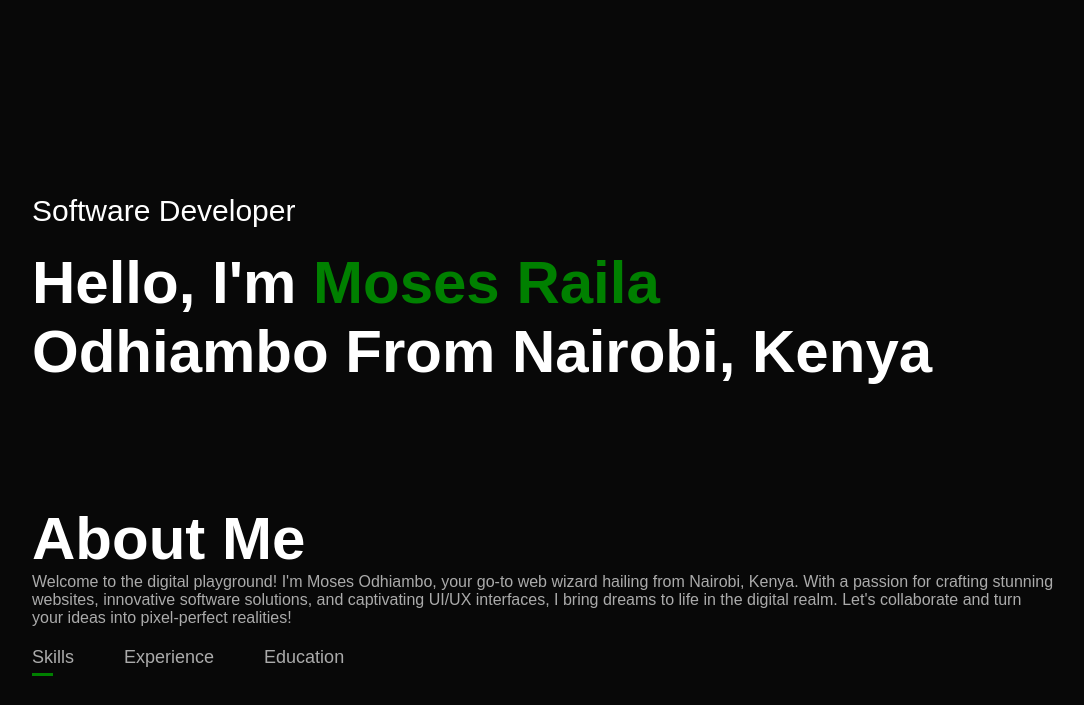
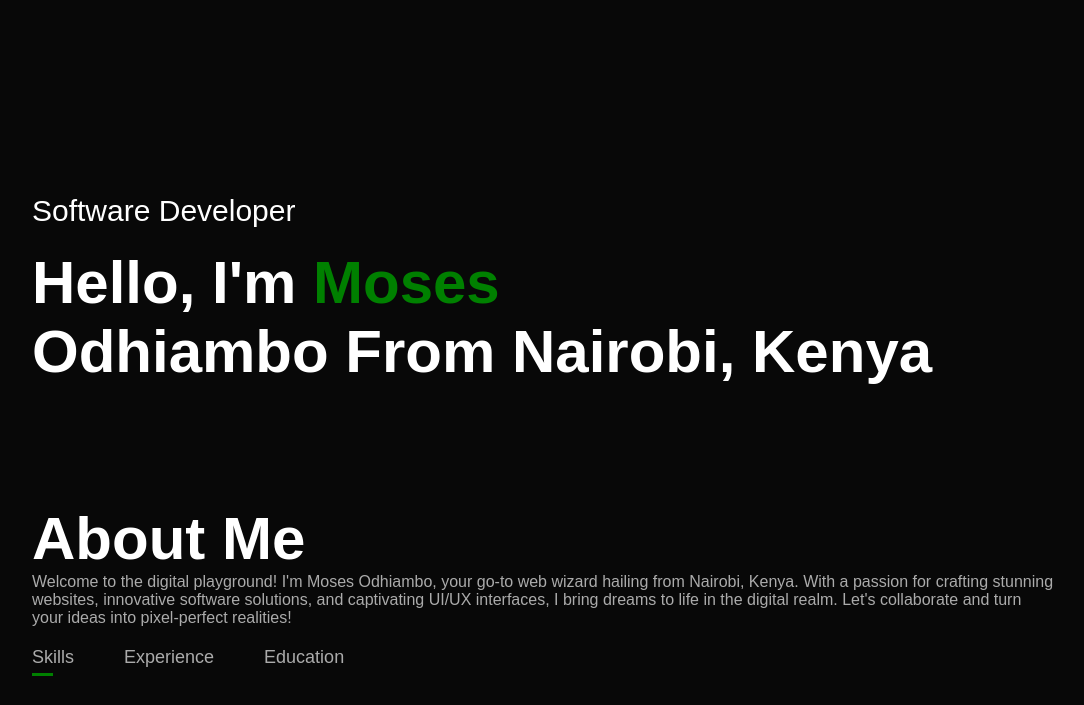
Before and after one commit to Mosesodhiambooo/mosesodhiambooo.github.io, a plain HTML site: page index.html in a window 1280 px wide. Shown: the part 62-767 px from the top of the page, without its empty margins (96-1180 px from the left). Drawn offline with Linux system fonts and the light colour scheme.

Commit message:
Change the name to Moses Odhiambo

```diff
--- a/index.html
+++ b/index.html
@@ -31,7 +31,7 @@
 
       <div class="header-text">
         <p>Software Developer</p>
-        <h1>Hello, I'm <span>Moses Raila</span><br>Odhiambo From Nairobi, Kenya</h1>
+        <h1>Hello, I'm <span>Moses</span><br>Odhiambo From Nairobi, Kenya</h1>
 
 
 </div>
```
